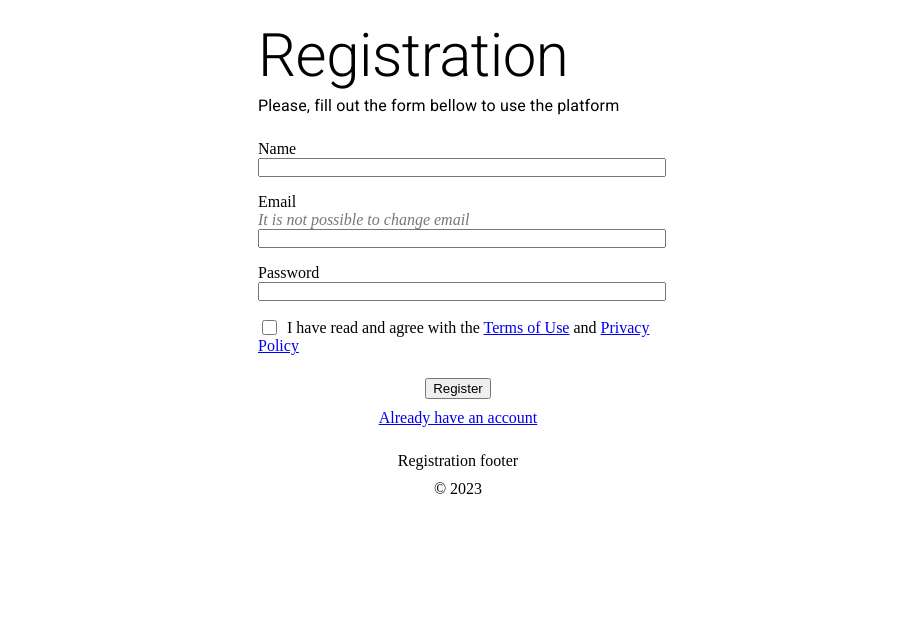
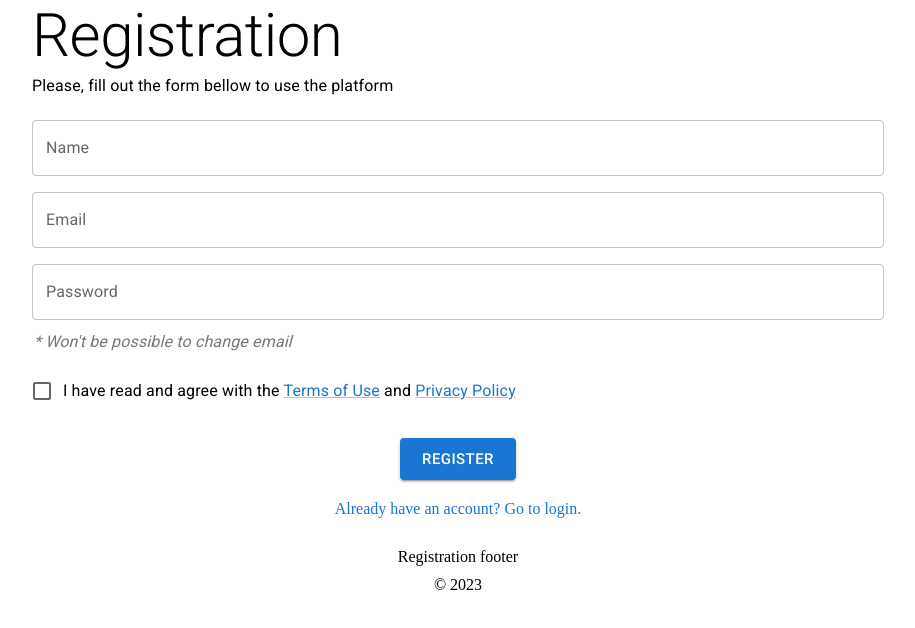
Before and after one commit to ifspcodelab/codeodyssey-frontend, a React (Vite) app: page /registration in a window 1280 px wide. Shown: the top 628 px of the page, without its empty margins (182-1097 px from the left). Built offline with nearby package versions, Linux system fonts and the light colour scheme.

Commit message:
refactor: general styling with  material ui and translation

```diff
--- a/src/locales/en/translation.json
+++ b/src/locales/en/translation.json
@@ -31,9 +31,9 @@
     "form": {
       "name": "Name",
       "email": "Email",
-      "email_message": "It is not possible to change email",
+      "email_message": "Won't be possible to change email",
       "password": "Password",
-      "login": "Already have an account",
+      "login": "Already have an account? Go to login.",
       "submit": "Register",
       "termsCheckbox": "I have read and agree with the <1>Terms of Use</1> and <3>Privacy Policy</3>",
       "validation": {
--- a/src/locales/pt/translation.json
+++ b/src/locales/pt/translation.json
@@ -31,9 +31,9 @@
     "form": {
       "name": "Nome",
       "email": "Email",
-      "email_message": "Não é possível mudar o email",
+      "email_message": "Não será possível trocar de email",
       "password": "Senha",
-      "login": "Já tenho conta",
+      "login": "Já tem conta? Ir para login.",
       "submit": "Registrar",
       "termsCheckbox": "Eu li e concordo com os <1>Termos de Uso</1> e a <3>Política de Privacidade</3>",
       "validation": {
--- a/src/pages/Registration/index.tsx
+++ b/src/pages/Registration/index.tsx
@@ -1,14 +1,24 @@
-import {useState} from 'react';
 import PageHeader from "../../components/PageHeader";
 import PageFooter from "../../components/PageFooter";
 import './style.css'
-import {Link, useNavigate} from "react-router-dom"
-import { useForm } from "react-hook-form";
-import { yupResolver } from "@hookform/resolvers/yup";
-import {useTranslation, Trans} from "react-i18next";
+import {useNavigate} from "react-router-dom"
+import {useForm} from "react-hook-form";
+import {yupResolver} from "@hookform/resolvers/yup";
+import {Trans, useTranslation} from "react-i18next";
 import {CreateUserResponse} from "../../core/models/CreateUserResponse";
 import {schema} from "./schema";
 import {useApi} from "../../core/hooks/useApi";
+import {
+    Button,
+    Checkbox,
+    Container,
+    FormControlLabel,
+    FormGroup,
+    Grid,
+    TextField,
+    Link,
+    Typography
+} from "@mui/material";
 
 
 function Registration() {
@@ -16,7 +26,6 @@ function Registration() {
     const { register, handleSubmit, formState: { errors } } = useForm({ resolver: yupResolver(schema)})
     const navigate = useNavigate()
     const api = useApi()
-    const [isChecked, setIsChecked] = useState(false);
 
     const onSubmit = async (data: CreateUserResponse) => {
         const response = await api.register(data.name, data.email, data.password)
@@ -27,41 +36,75 @@ function Registration() {
 
     return (
         <>
+            <Container maxWidth="md">
                 <div className="formContainer">
                     <PageHeader title={t('registration.title')} text={t('registration.text')}/>
                     <form onSubmit={handleSubmit(onSubmit)}>
-                    <div className="formInput">
-                        <label id="name" htmlFor={"name"}>{t('registration.form.name')}</label>
-                        <input aria-labelledby="name" type="text" {...register("name", { required: true })} />
-                        <p>{errors.name?.message}</p>
+                        <Grid container spacing={1} rowSpacing={2}>
+                            <Grid item xs={12}>
+                                <TextField
+                                    sx={{ width: "100%" }}
+                                    {...register("name")}
+                                    label={t("registration.form.name")}
+                                    variant="outlined"
+                                    error={!!errors.name}
+                                    helperText={errors.name && <span>{errors.name.message}</span> }
+                                    inputProps={{ "data-testid": "nameField" }}
+                                    aria-labelledby="name"
+                                />
+                            </Grid>
+                            <Grid item xs={12}>
+                                <TextField
+                                    sx={{ width: "100%" }}
+                                    {...register("email")}
+                                    label={t("registration.form.email")}
+                                    variant="outlined"
+                                    error={!!errors.email}
+                                    helperText={errors.email && <span>{errors.email.message}</span> }
+                                    inputProps={{ "data-testid": "emailField" }}
+                                    aria-labelledby="email"
+                                />
+                            </Grid>
+                            <Grid item xs={12}>
+                                <TextField
+                                    sx={{ width: "100%" }}
+                                    {...register("password")}
+                                    label={t("registration.form.password")}
+                                    variant="outlined"
+                                    error={!!errors.password}
+                                    helperText={errors.password && <span>{errors.password.message}</span> }
+                                    inputProps={{ "data-testid": "passwordField" }}
+                                    aria-labelledby="password"
+                                    type="password"
+                                />
+                            </Grid>
+                            <Typography id="emailMessage">* {t("registration.form.email_message")}</Typography>
+                            <Grid item xs={12}>
+                                <FormGroup aria-labelledby="terms" >
+                                    <FormControlLabel {...register("terms")} control={<Checkbox  />} label={
+                                        <Trans i18nKey="registration.form.termsCheckbox">
+                                            I have read and agree with the
+                                            <Link href="/terms-of-use" target="_blank" rel="noopener noreferrer">Terms of Use</Link>
+                                            and
+                                            <Link href="/privacy-policy" target="_blank" rel="noopener noreferrer">Privacy Policy</Link>
+                                        </Trans>
+                                    } />
+                                    <Typography color="error">{errors.terms?.message}</Typography>
+                                </FormGroup>
+                            </Grid>
+                            <Grid item xs={12}>
+                                <div id="registration-menu">
+                                    <Button data-testid="registerButton" type="submit" variant="contained" size="large">{t('registration.form.submit')}</Button>
+                                    <Link data-testid="loginLink" href="/login" rel="noopener noreferrer" underline="hover">
+                                        {t('registration.form.login')}
+                                    </Link>
                                 </div>
-                    <div className="formInput">
-                        <label id="email" htmlFor={"email"}>{t('registration.form.email')}</label><span>{t('registration.form.email_message')}</span>
-                        <input aria-labelledby="email" type="text" {...register("email", { required: true })} />
-                        <p>{errors.email?.message}</p>
-                    </div>
-                    <div className="formInput">
-                        <label id="password" htmlFor={"password"}>{t('registration.form.password')}</label>
-                        <input aria-labelledby="password" type="password" {...register("password", { required: true })} />
-                        <p>{errors.password?.message}</p>
-                    </div>
-                    <div className="checkbox">
-                        <input aria-labelledby="terms" type="checkbox" checked={isChecked}
-                                {...register("terms", { onChange:(e) => setIsChecked(e.target.checked) })} />
-                        <label id="terms" htmlFor="terms">
-                            <Trans i18nKey="registration.form.termsCheckbox">
-                                I have read and agree with the <Link to="/terms-of-use" target="_blank">Terms of Use</Link> and <Link to="/privacy-policy" target="_blank">Privacy Policy</Link>
-                            </Trans>
-                        </label>
-                        <p>{errors.terms?.message}</p>
-                    </div>
-                    <div id="registration-menu">
-                        <button data-testid="registerButton" type="submit">{t('registration.form.submit')}</button>
-                        <Link data-testid="loginLink" to="/login">{t('registration.form.login')}</Link>
-                    </div>
+                            </Grid>
+                        </Grid>
                     </form>
                     <PageFooter text={t('registration.footer')}/>
                 </div>
+            </Container>
         </>
     );
 }
--- a/src/pages/Registration/style.css
+++ b/src/pages/Registration/style.css
@@ -1,65 +1,17 @@
-.formContainer {
-    width: 400px;
-    margin: 20px auto;
-    height: 200px;
-}
-
-form input {
-    width: 100%;
-    padding: 0;
-}
-
-.formInput * {
-    display: block;
-}
-
-.formInput p {
-    color: #FF0000;
-}
-
-.formInput input {
-    padding-left: 4px;
-}
-
-#email {
-    display: inline-block;
-}
-
-.formInput span {
+#emailMessage {
+    margin: 10px 0 0 10px;
     font-style: italic;
     color: #777;
-}
-
-.checkbox {
-    display: block;
-    align-items: center;
-    margin: 10px auto;
-    width: 100%;
-}
-
-.checkbox input {
-    margin-right: 10px;
-    width: 15px;
-    aspect-ratio: 1;
-}
-
-.checkbox p {
-    color: #FF0000;
-}
-
-#terms {
-    position: relative;
-    top: -2px;
 }
 
 #registration-menu {
     display: flex;
     flex-direction: column;
-    margin: 15px 0;
+    margin: 0 auto 15px;
 }
 
 #registration-menu * {
-    margin: 5px auto;
+    margin: 10px auto;
 }
 
 footer {
```
Lines whose indentation alone changed are shown as unchanged.
